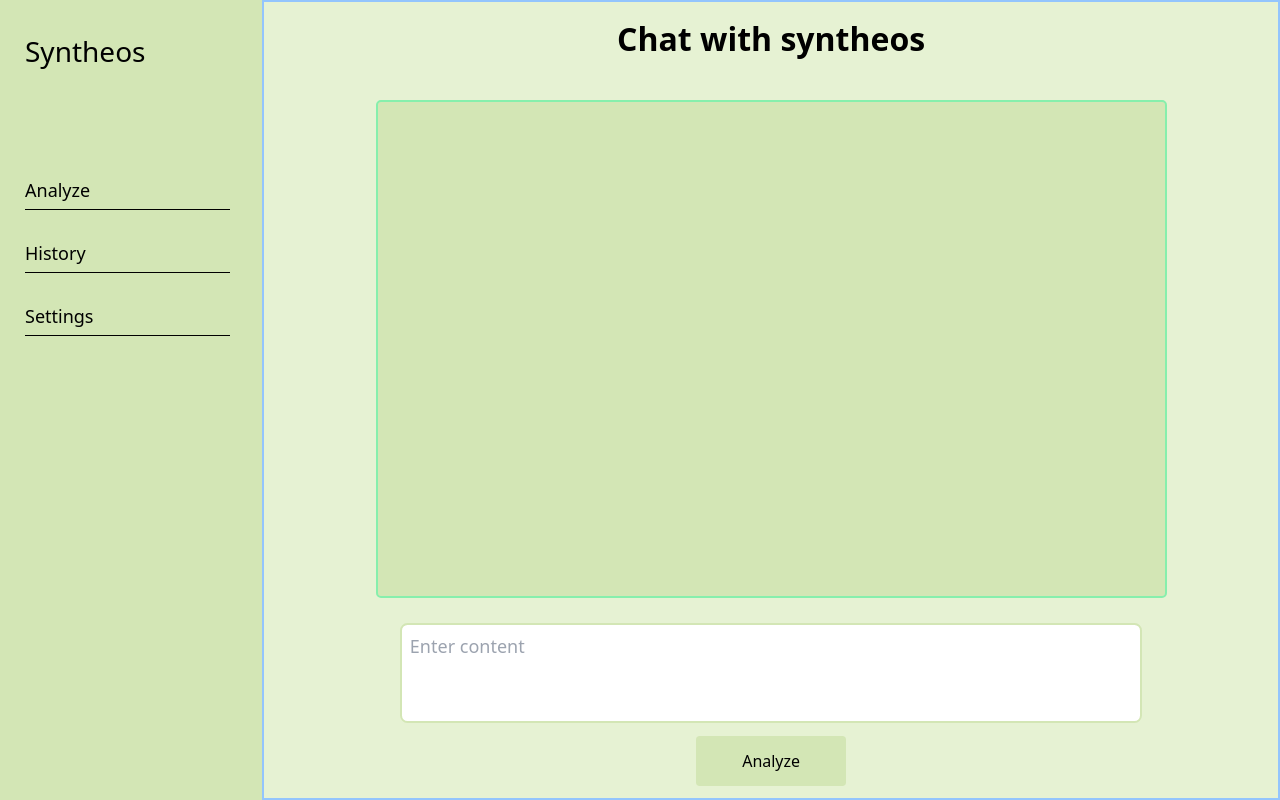
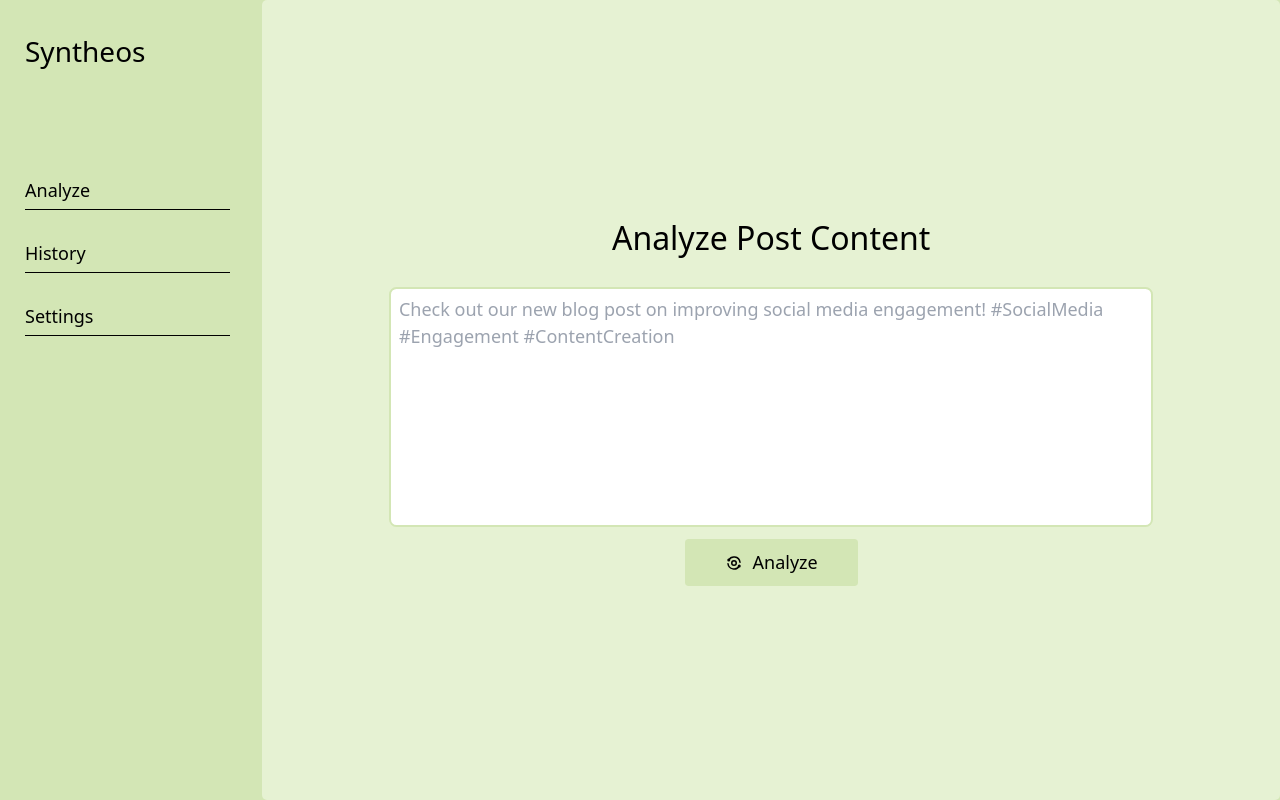
Before and after one commit to Orisabiyi/syntheos, a React (Vite) app: page /dashboard/analyzer in a window 1280 px wide. Built offline with nearby package versions, Linux system fonts and the light colour scheme.

Commit message:
refactor: refactor the codebase, setup utility function, revamped UI and render AI generated response

```diff
--- a/package.json
+++ b/package.json
@@ -14,6 +14,8 @@
     "firebase": "^11.0.2",
     "react": "^18.3.1",
     "react-dom": "^18.3.1",
+    "react-icons": "^5.3.0",
+    "react-markdown": "^9.0.1",
     "react-router-dom": "^7.0.1"
   },
   "devDependencies": {
--- a/src/pages/Analyzer.jsx
+++ b/src/pages/Analyzer.jsx
@@ -1,10 +1,12 @@
-import { useState, useRef, useEffect } from "react";
+import { useState } from "react";
+import { TbAnalyze } from "react-icons/tb";
+import Markdown from "react-markdown";
+import { optimizedRequest, url } from "../utils/gemini";
 
 export default function Analyzer() {
-  const [messages, setMessages] = useState([]);
-  const [userInput, setUserInput] = useState('');
+  const [messages, setMessages] = useState("");
+  const [userInput, setUserInput] = useState("");
   const [isLoading, setIsLoading] = useState(false);
-  const messageContainerRef = useRef(null); // For scrolling to the bottom
 
   // Handle user input change
   const handleChange = (e) => {
@@ -12,19 +14,17 @@ export default function Analyzer() {
   };
 
   // Analyze and fetch the AI response
-  const handleAnalyze = async () => {
-    const apiKey = import.meta.env.VITE_API_KEY;
-    const url = `https://generativelanguage.googleapis.com/v1beta/models/gemini-1.5-flash:generateContent?key=${apiKey}`;
-
-    const requestBody = {
-      contents: [{ parts: [{ text: userInput }] }],
-    };
+  const handleAnalyze = async function (e) {
+    e.preventDefault();
+    const requestBody = optimizedRequest(userInput);
 
     try {
+      setIsLoading(true);
+
       const response = await fetch(url, {
-        method: 'POST',
+        method: "POST",
         headers: {
-          'Content-Type': 'application/json',
+          "Content-Type": "application/json",
         },
         body: JSON.stringify(requestBody),
       });
@@ -35,98 +35,46 @@ export default function Analyzer() {
 
       const data = await response.json();
 
-      if (data && data.candidates?.[0]?.content?.parts?.[0]?.text) {
-        const aiResponse = data.candidates[0].content.parts[0].text;
-        const processedResponse = processText(aiResponse);
-
-        setMessages((prevMessages) => [
-          ...prevMessages,
-          { sender: 'user', text: userInput },
-          { sender: 'ai', text: processedResponse },
-        ]);
-        setUserInput('');
-      } else {
-        console.log('No text found in the response.');
-      }
+      console.log(data.candidates[0].content.parts[0].text);
+      setMessages(data.candidates[0].content.parts[0].text);
     } catch (error) {
-      console.error('Error during API request:', error);
-    }
-
-    setIsLoading(false);
-  };
-
-  // Function to process and format AI response text
-  const processText = (text) => {
-
-    let formattedText = text.replace(/\*(.*?)\*/g, (match, p1) => `<strong>${p1}</strong>`);
-
-    formattedText = formattedText.replace(/\n/g, '<br />');
-
-    formattedText = formattedText.replace(/(^|\n)([A-Z][A-Z\s]+)(?=\n|$)/g, (match, p1, p2) => {
-      return `${p1}<strong>${p2}</strong>`;
-    });
-
-    return formattedText;
-  };
-
-  // Scroll to bottom whenever messages change
-  useEffect(() => {
-    if (messageContainerRef.current) {
-      messageContainerRef.current.scrollTop = messageContainerRef.current.scrollHeight;
-    }
-  }, [messages]);
-
-  const handleKeyDown = (e) => {
-    if (e.key === 'Enter') {
-      e.preventDefault();
-      handleAnalyze();
+      console.error("Error during API request:", error);
+    } finally {
+      setIsLoading(false);
     }
   };
 
   return (
-    <div className="h-full w-full">
-      <div className="w-full h-full border-2 border-blue-300 flex flex-col gap-10 mx-auto p-5">
-        <h3 className="font-semibold text-32 mb-5 text-center">Chat with syntheos</h3>
-        <div
-          ref={messageContainerRef}
-          className="flex flex-col h-[80%] bg-lemon-dark border-2 border-green-300 p-5 mx-auto w-4/5 rounded-lg text-16 overflow-y-auto scrollable"
+    <section className="h-full flex flex-col items-center justify-center">
+      {!messages && (
+        <form
+          className="relative flex flex-col justify-center items-center gap-5 w-full"
+          onSubmit={handleAnalyze}
         >
-          {messages.map((message, index) => (
-            <div key={index} className={`flex ${message.sender === 'ai' ? 'justify-start' : 'justify-end'} mb-2`}>
-              <div
-                className={`message ${message.sender === 'ai' ? 'bg-white text-black p-3 rounded-lg' : 'bg-lemon-default p-3 rounded-lg'
-                  }`}
-              >
-                <p dangerouslySetInnerHTML={{ __html: message.text }} />
-              </div>
-            </div>
-          ))}
+          <h3 className="font-medium text-32 mb-5 text-center">
+            Analyze Post Content
+          </h3>
 
-          {isLoading && (
-            <div className="loading mt-4 text-white">
-              <p>AI is thinking...</p>
-            </div>
-          )}
-        </div>
-
-        <div className="relative bottom-0 flex flex-col justify-center items-center gap-5">
           <textarea
+            required
             type="text"
-            placeholder="Enter content"
+            placeholder="Check out our new blog post on improving social media engagement! #SocialMedia #Engagement #ContentCreation"
             value={userInput}
             onChange={handleChange}
-            onKeyDown={handleKeyDown}
-            className="h-40 w-3/4 mx-auto text-[18px] p-3 border-2 border-lemon-dark rounded-xl resize-none"
+            className="h-96 w-3/4 mx-auto text-18 p-3 border-2 border-lemon-dark rounded-xl resize-none outline-none"
           />
           <button
-            className="bg-lemon-dark text-black text-16 font-medium rounded-md h-20 w-60 px-0 py-0"
-            onClick={handleAnalyze}
+            className="bg-lemon-dark text-black text-18 font-medium rounded-md flex items-center justify-center gap-4 px-16 py-4"
             disabled={isLoading}
           >
-            Analyze
+            <TbAnalyze />
+            <span>Analyze</span>
           </button>
-        </div>
+        </form>
+      )}
+      <div className="generated-content">
+        {messages && <Markdown>{messages}</Markdown>}
       </div>
-    </div>
+    </section>
   );
 }
--- /dev/null
+++ b/src/utils/gemini.js
@@ -0,0 +1,22 @@
+const apiKey = import.meta.env.VITE_API_KEY;
+export const url = `https://generativelanguage.googleapis.com/v1beta/models/gemini-1.5-flash:generateContent?key=${apiKey}`;
+
+export function optimizedRequest(content) {
+  return {
+    contents: [
+      {
+        parts: [
+          {
+            text: `Analyze the following post content and provide the following:
+    1. Engagement metrics (e.g., predicted likes, shares, comments).
+    2. Suggested improvements for better engagement.
+    3. Hashtag recommendations.
+    4. Recommended content for the post (twitter).
+
+    Post Content: ${content}`,
+          },
+        ],
+      },
+    ],
+  };
+}
```
Also changed, not shown: 1 other file (tests, documents, lock files or other folders).
